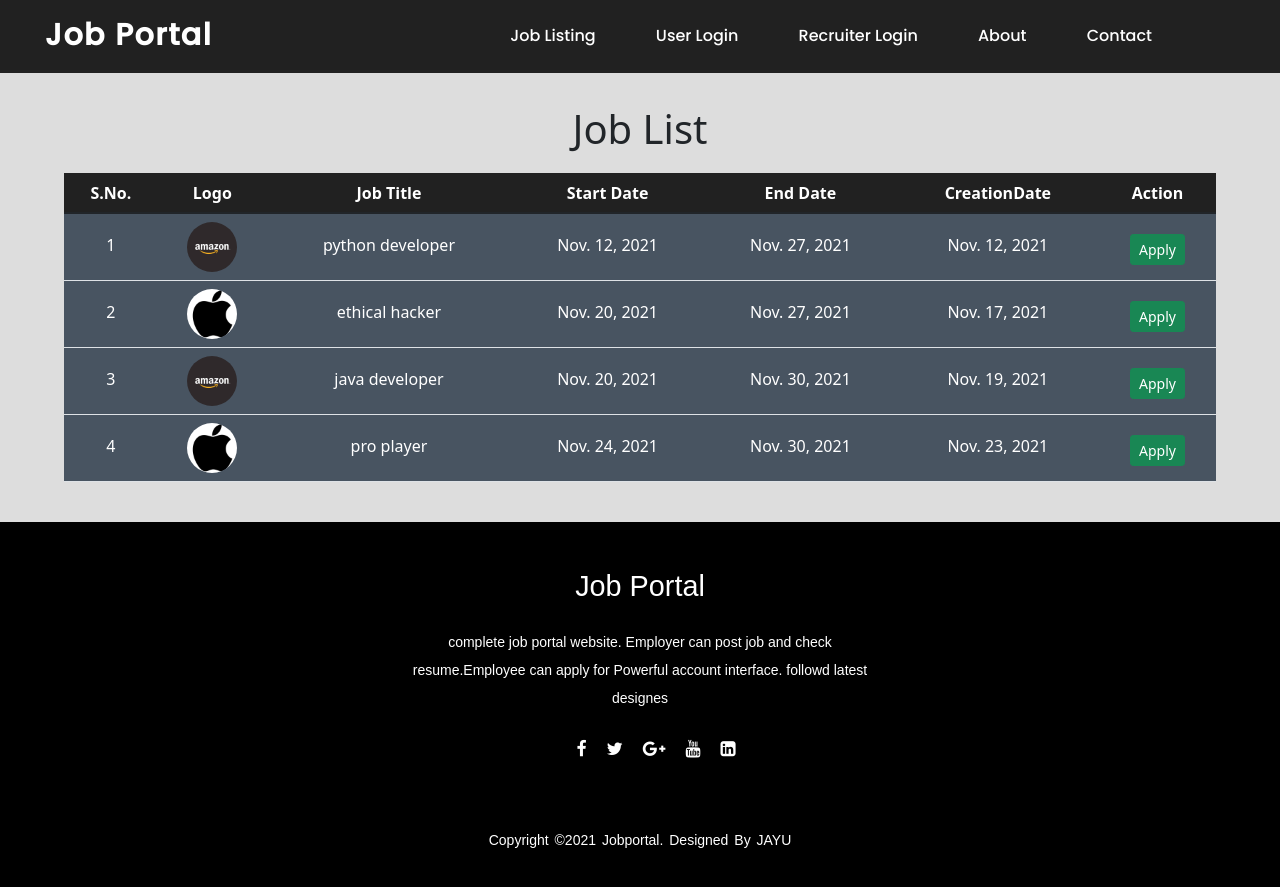
After one commit to jayu07072001/Job_Portal, a Django app: page /alljobs_base/ in a window 1280 px wide. The commit adds this page. Run offline with Django 3.2, Linux system fonts and the light colour scheme; data comes from the database, SQL or seed files in the repository; both versions use the stored data as it was after the commit.

Commit message:
apply job-detail

```diff
--- a/Job_portal/jobportal/job/models.py
+++ b/Job_portal/jobportal/job/models.py
@@ -33,3 +33,12 @@ class jobs(models.Model):
 
     def __str__(self):
         return self.title
+
+
+class Apply(models.Model):
+    job = models.ForeignKey(jobs,on_delete=models.CASCADE)
+    student=models.ForeignKey(job_seeker,on_delete=models.CASCADE)
+    resume=models.FileField(null=True)
+    applied_date=models.DateField()
+    def __str__(self):
+        return self.id
--- a/Job_portal/jobportal/job/urls.py
+++ b/Job_portal/jobportal/job/urls.py
@@ -20,4 +20,7 @@ urlpatterns = [
     path('post_job/',views.add_job,name='add_job'),
     path('job_list/',views.job_list,name='job_list'),
     path('edit_jobdetail/<int:pid>',views.edit_jobdetail,name='edit_jobdetail'),
+    path('alljobs/',views.alljobs,name='alljobs'),
+    path('alljobs_base/',views.alljobs_base,name='alljobs_base'),
+    path('job_detail/<int:uid>',views.job_detail,name='job_detail'),
 ]+ static(settings.MEDIA_URL, document_root=settings.MEDIA_ROOT)
--- a/Job_portal/jobportal/job/views.py
+++ b/Job_portal/jobportal/job/views.py
@@ -182,6 +182,7 @@ def edit_jobdetail(request,pid):
         sd=request.POST['start_date']
         ed=request.POST['end_date']
         s=request.POST['salery']
+        logo=request.FILES['logo']
         loc=request.POST['location']
         exp=request.POST['experience']
         sk=request.POST['skills']
@@ -192,6 +193,7 @@ def edit_jobdetail(request,pid):
         job.experience=exp
         job.skills=sk
         job.description=des
+        job.image=logo
         try:
             job.save()
             error="no"
@@ -218,3 +220,25 @@ def edit_jobdetail(request,pid):
 
     d={'error':error,'job':job}
     return render(request,'job/edit_jobdetail.html',d)
+
+def alljobs(request):
+    user=request.user
+    jobseeker=job_seeker.objects.get(user=user)
+    data=Apply.objects.filter(student=jobseeker)
+    job=jobs.objects.all().order_by('start_date')
+    li=[]
+    for i in data:
+        li.append(i.job.id)
+    d={'job':job,'li':li}
+    return render(request,'job/alljobs.html',d)
+
+
+def alljobs_base(request):
+    job=jobs.objects.all().order_by('start_date')
+    d={'job':job}
+    return render(request,'job/alljobs_base.html',d)
+
+def job_detail(request,uid):
+    job=jobs.objects.get(id=uid)
+    d={'job':job}
+    return render(request,'job/job_detail.html',d)
--- a/Job_portal/jobportal/static/job/css/search1.css
+++ b/Job_portal/jobportal/static/job/css/search1.css
@@ -268,3 +268,23 @@
   margin-left: auto;
   margin-right: auto;
 }
+.job_details .btn-success
+{
+    border-radius: 10;
+    box-shadow: none;
+    border: 1px;
+    display: inline-flex;
+    margin: 5px;
+    padding: 5px 20px;
+    background-color: #f9aa33;
+    color: black;
+    transition: color 0.5s;
+    font-weight: 500;
+}
+.vl {
+  border-left: 3px solid black ;
+  height: 250px;
+  left: 63%;
+  position: absolute;
+  margin-top: 53px;
+}
--- /dev/null
+++ b/Job_portal/jobportal/templates/job/alljobs_base.html
@@ -0,0 +1,44 @@
+{% extends 'job/base.html' %}
+{% load static %}
+{%block title%} All Jobs {%endblock title %}
+{% block content %}
+<div class="bg1">
+<div class="hedinglist">
+<br>
+<br>
+
+<h2 style="text-align:center;font-size:40px;margin-top:-16px;">Job List </h2>
+</div>
+<div class="listing">
+<table class="table table-hover" id="example" >
+<thead>
+<tr style="text-align:center;">
+    <th>S.No.</th>
+    <th>Logo</th>
+    <th>Job Title</th>
+    <th>Start Date</th>
+    <th>End Date</th>
+    <th>CreationDate</th>
+    <th>Action</th>
+</tr>
+</thead>
+
+    <tbody>
+        {% for i in job %}
+            <tr style="background-color:#485461;text-align:center;">
+                <td style="text-align:center;padding-top:20px;">{{forloop.counter}}</td>
+                <td><a href="{% url 'home' %}"><img src="{{i.image.url}}" height="50px" width="50px" style="border-radius:50%;"> </td>
+                <td style="text-align:center;padding-top:20px;">{{i.title}}</td>
+                <td style="text-align:center;padding-top:20px;">{{i.start_date}}</td>
+                <td style="text-align:center;padding-top:20px;">{{i.end_date}}</td>
+                <td style="text-align:center;padding-top:20px;">{{i.creation_date}}</td>
+
+                <td style="text-align:center;padding-top:20px;"><a href="{% url 'user_login' %}" class="btn btn-success btn-sm">Apply</a></td>
+            </tr>
+        {%endfor%}
+    </tbody>
+</table>
+<br>
+</div>
+</div>
+{%endblock content %}
--- a/Job_portal/jobportal/templates/job/base.html
+++ b/Job_portal/jobportal/templates/job/base.html
@@ -18,7 +18,7 @@
 		<p> <a href ="{% url 'home' %}" >Job Portal</a></P>
 	</div>
 	<ul>
-		<li><a href ="" >Job listing</a> </li>
+		<li><a href ="{% url 'alljobs_base' %}" >Job listing</a> </li>
 		<li><a href ="{% url 'user_login' %}" >user login</a></li>
 		<li><a href ="{% url 'recruiter_login' %}" >recruiter login</a></li>
 		<li><a href ="{% url 'about' %}" >About</a></li>
--- a/Job_portal/jobportal/templates/job/user_navigation.html
+++ b/Job_portal/jobportal/templates/job/user_navigation.html
@@ -18,7 +18,7 @@
 		<p> <a href ="{% url 'user_home' %}" >Job Portal</a></P>
 	</div>
 	<ul>
-		<li><a href ="" >Job listing</a> </li>
+		<li><a href ="{% url 'alljobs' %}"  >Job listing</a> </li>
 		<li><a href ="{% url 'user_about' %}" >About</a></li>
 		<li><a href = "{% url 'user_contact' %}">contact</a></li>
         <li><a href = "{% url 'Logout' %}">Logout</a></li>
```
Also changed, not shown: Job_portal/jobportal/templates/job/alljobs.html (added, +48 -0 lines), Job_portal/jobportal/templates/job/job_detail.html (added, +42 -0 lines), Job_portal/jobportal/db.sqlite3, Job_portal/jobportal/job/migrations/0010_apply.py (added), Job_portal/jobportal/media/WhatsApp_Image_2021-10-20_at_2.55.33_PM.jpeg (added), Job_portal/jobportal/media/amaz.png (added), Job_portal/jobportal/media/amaz_sS8ixsZ.png (added), Job_portal/jobportal/media/apple.logo.png (added), Job_portal/jobportal/media/apple.logo_j9GaMfz.png (added).
